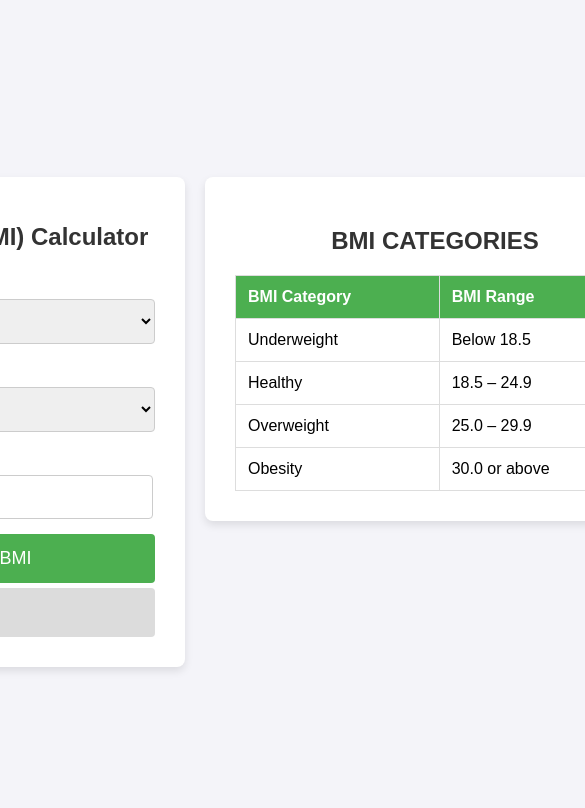
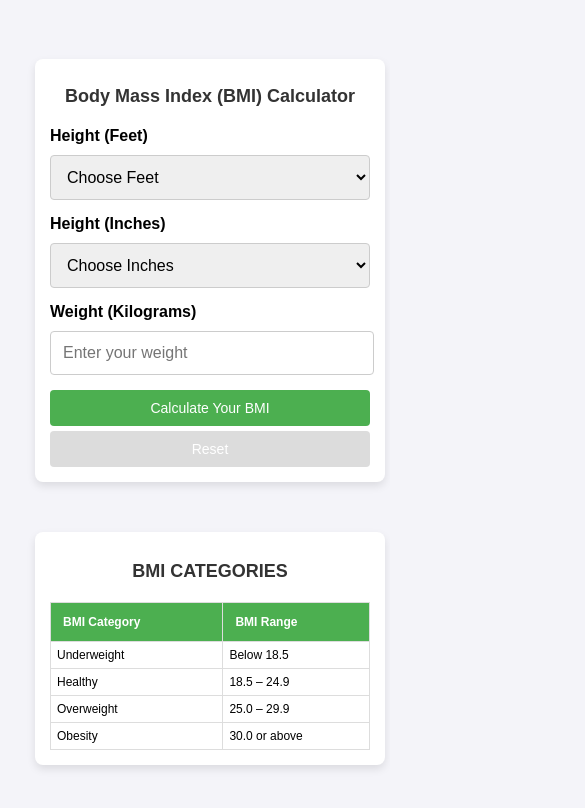
Before and after one commit to PiyushN17/body-mass-index-calculator, a plain HTML site: page index.html in a window 390 px wide. Shown: the top 808 px of the page, 585 px wide, since content can reach past the window. Drawn offline with Linux system fonts and the light colour scheme.

Commit message:
Update style.css
Added responsive design for smaller screens with media queries.

```diff
--- a/style.css
+++ b/style.css
@@ -17,8 +17,10 @@ body {
 #main-container {
     display: flex;
     justify-content: space-between;
-    align-items: flex-start;  /* Aligns containers to the top of the screen */
-    gap: 20px;  /* Adds some space between the two containers */
+    align-items: flex-start;
+    gap: 20px;
+    flex-wrap: wrap;
+    padding: 20px;
 }
 
 #container1, #container2 {
@@ -28,6 +30,7 @@ body {
     box-shadow: 0 4px 8px rgba(0, 0, 0, 0.1);
     width: 400px;
     max-width: 100%;
+    margin-bottom: 20px;
 }
 
 #heading {
@@ -119,8 +122,62 @@ button:hover {
     background-color: white;
 }
 
-
-
 #table td {
     font-size: 16px;
 }
+
+@media (max-width: 768px) {
+    #main-container {
+        flex-direction: column;
+        gap: 30px;
+    }
+
+    #container1, #container2 {
+        width: 100%;
+        padding: 15px;
+    }
+
+    #heading {
+        font-size: 20px;
+    }
+
+    h2 {
+        font-size: 20px;
+    }
+
+    button, input[type="submit"]#reset {
+        font-size: 16px;
+        padding: 12px;
+    }
+
+    #table th, #table td {
+        font-size: 14px;
+    }
+
+    #table td {
+        padding: 8px;
+    }
+}
+
+@media (max-width: 480px) {
+    #heading {
+        font-size: 18px;
+    }
+
+    h2 {
+        font-size: 18px;
+    }
+
+    button, input[type="submit"]#reset {
+        font-size: 14px;
+        padding: 10px;
+    }
+
+    #table th, #table td {
+        font-size: 12px;
+    }
+
+    #table td {
+        padding: 6px;
+    }
+}
```
